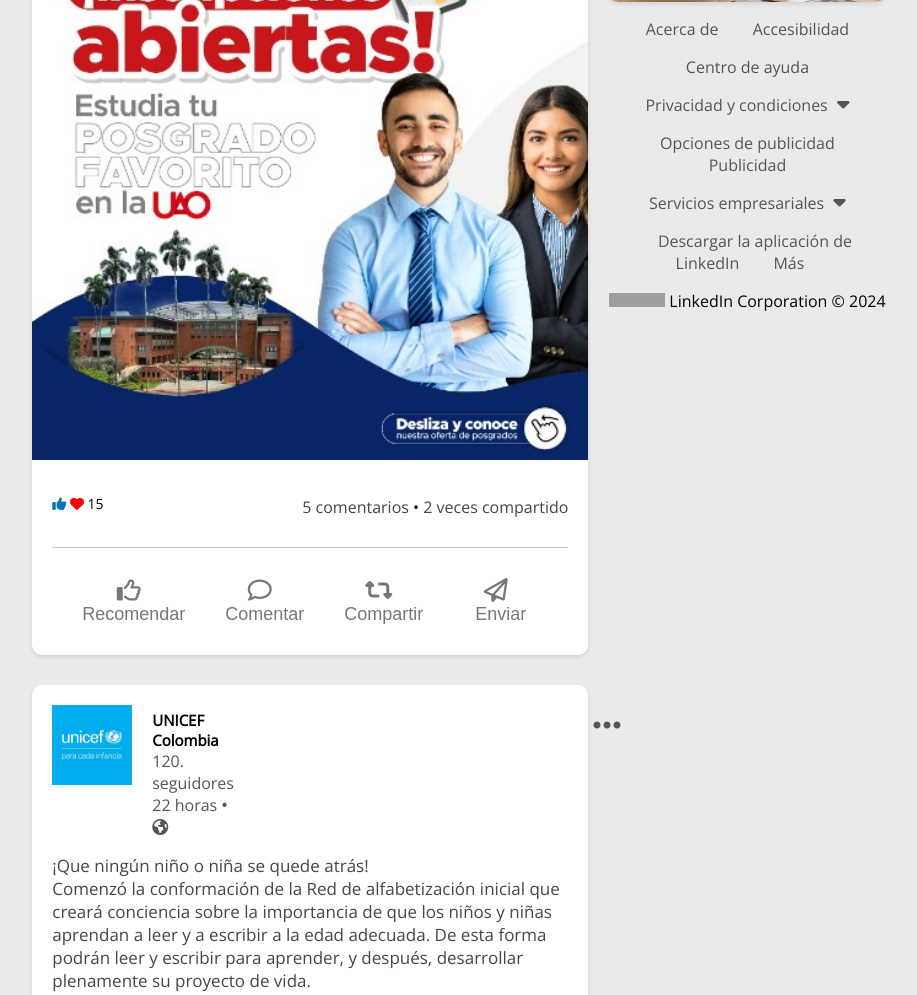
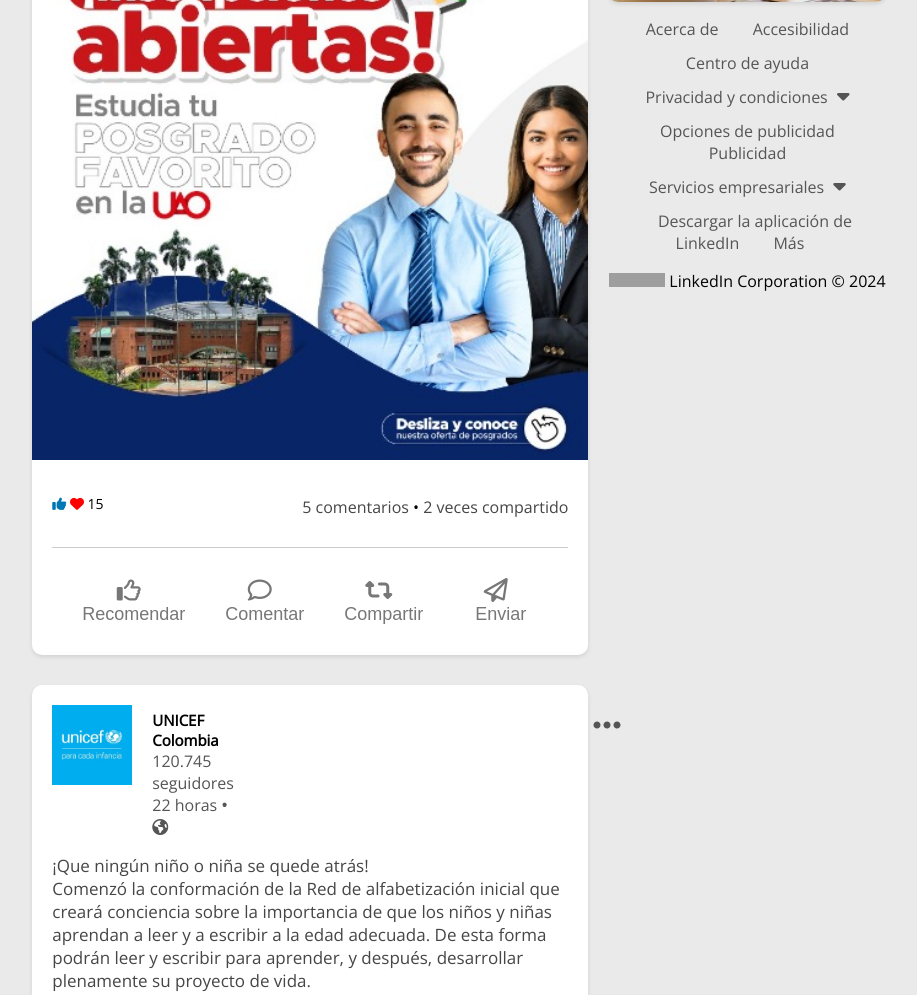
Before and after one commit to Arthurx7/Replica-LinkedIn, a plain HTML site: page index.html in a window 1280 px wide. Shown: the part 972-1967 px from the top of the page, without its empty margins (318-1235 px from the left). Drawn offline with nearby package versions, Linux system fonts and the light colour scheme; grey boxes are pictures that could not be loaded.

Commit message:
Arreglos detallitos del footer

```diff
--- a/Styles.css
+++ b/Styles.css
@@ -601,9 +601,10 @@ body {
     color: #555;
     cursor: pointer;
     padding: 15px;
+    padding-bottom: 0;
     font-size: 16px;
     text-decoration: none;
-
+    margin-bottom: 0;
 }
 
 .footer p a i{
@@ -616,5 +617,7 @@ body {
 }
 
 .long-br{
-    margin-bottom: 5px;
+    padding: 0;
+    margin-bottom:12px;
+    margin-top: 0;
 }
--- a/index.html
+++ b/index.html
@@ -183,7 +183,7 @@
                     <img src="./Assets/Unicef.jpg" alt="Img-Pagina">
                     <div class="txt">
                         <h4>UNICEF Colombia</h4>
-                        <p>120. seguidores <br> 22 horas <strong>• <i class="fa-solid fa-earth-americas"></i> </strong></p>
+                        <p>120.745 seguidores <br> 22 horas <strong>• <i class="fa-solid fa-earth-americas"></i> </strong></p>
                     </div>
 
                     <button> <i class="fa-solid fa-ellipsis"></i> </button>
```
